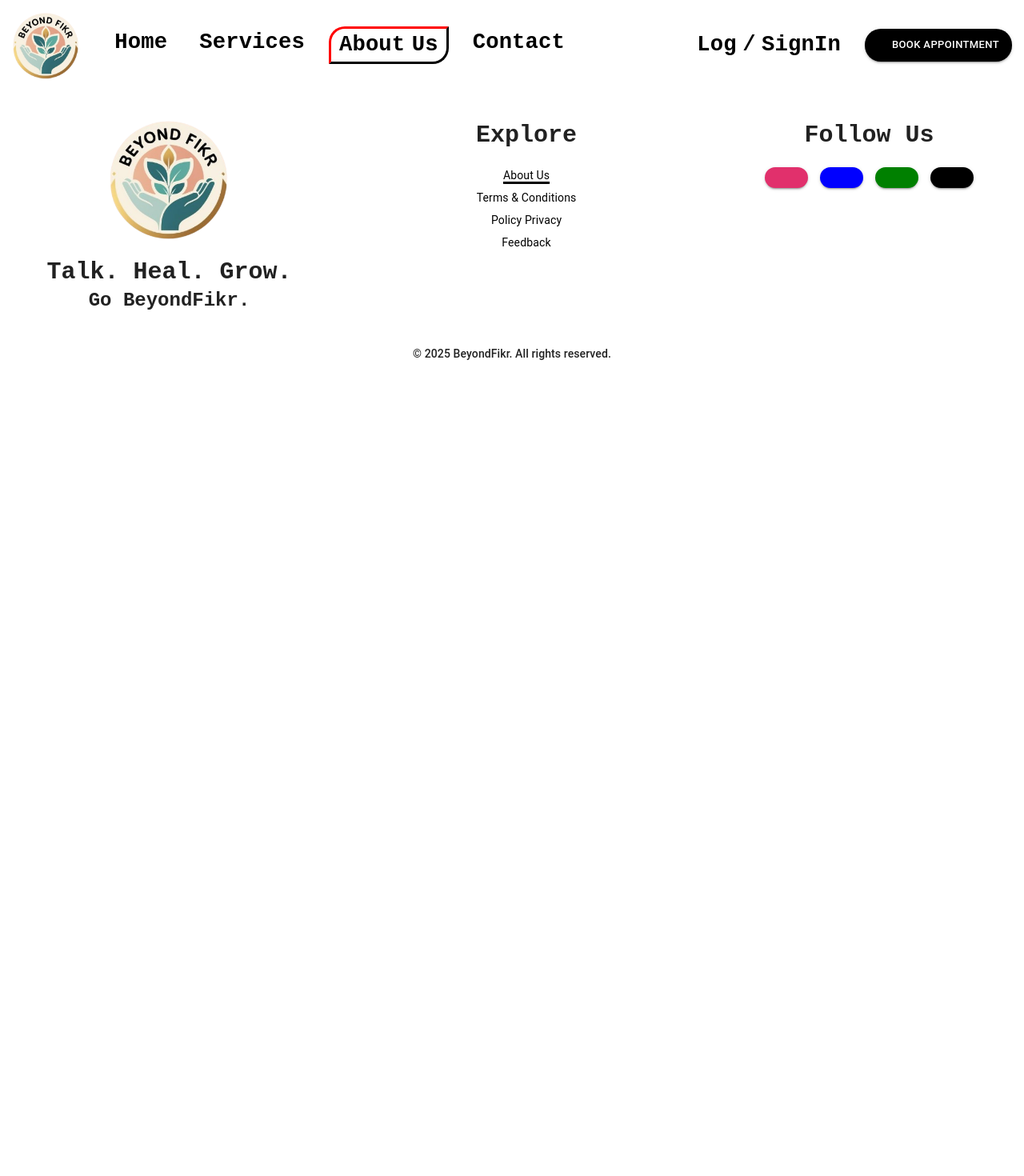
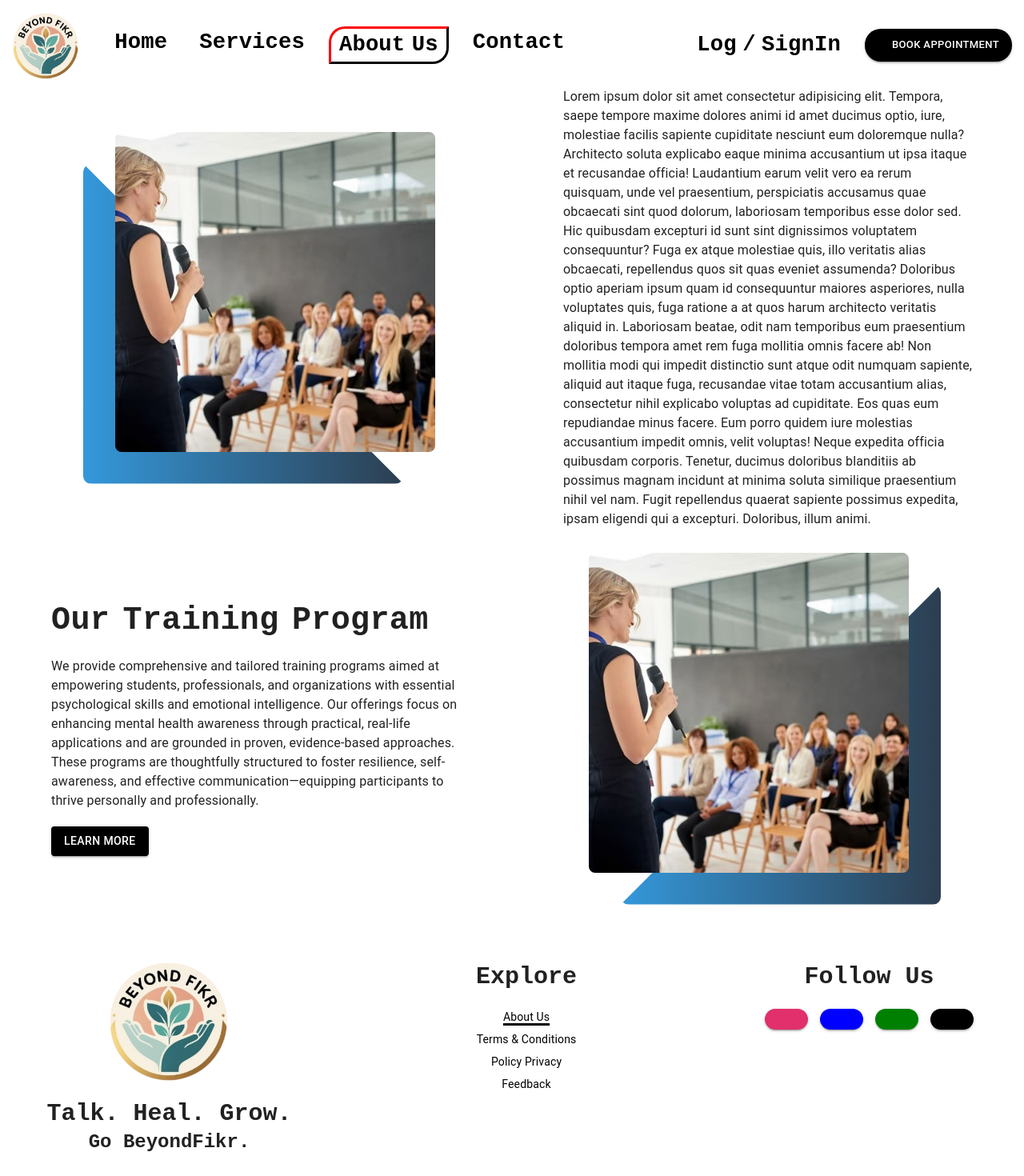
Before and after one commit to Razaumar3124/BeyondFikr, a React (Vite) app: page /aboutus in a window 1280 px wide. Shown: the top 1470 px of the page at 80% size. Before the commit the page ends 800 px from the top, so only its background shows below. Built offline with nearby package versions, Linux system fonts and the light colour scheme; some icons are missing.

Commit message:
about page section 2 is remaining then that page will also be done

```diff
--- a/src/App.jsx
+++ b/src/App.jsx
@@ -4,6 +4,7 @@ import { RouterProvider } from 'react-router/dom'
 import routes from './Routes/Routes'
 import theme from './Theme/Theme'
 import { ToastContainer } from 'react-toastify'
+import ScrollToTop from './Utils/ScrollToTop'
 
 const App = () => {
   return (
--- a/src/Components/Footer/Footer.jsx
+++ b/src/Components/Footer/Footer.jsx
@@ -55,7 +55,7 @@ const Footer = () => {
   ]
 
   return (
-    <Box sx={{bgcolor: "white"}}>
+    <Box sx={{bgcolor: "white",marginTop: {xs: "30px",md: "0px"}}}>
       <Box
       sx={{padding: {xs: "20px",md: "40px"},display: "flex",flexWrap: "wrap",justifyContent: {xs: "center",md: "space-evenly"},gap: {xs: "30px",md: "150px"}}}
       >
--- a/src/Components/Navbar/Navbar.jsx
+++ b/src/Components/Navbar/Navbar.jsx
@@ -39,7 +39,7 @@ const Navbar = () => {
 
   return (
       <Box
-        sx={{bgcolor: "white",padding: "10px 15px",display: "flex",justifyContent: "space-between",alignItems: "center"}}
+        sx={{bgcolor: "white",padding: "10px 15px",position: "sticky",top: "0px",zIndex: "3",display: "flex",justifyContent: "space-between",alignItems: "center"}}
       >
         <Box
           sx={{display: "flex",gap: {lg: "4%"},alignItems: "center"}}
--- a/src/Pages/AboutPage/AboutSec1.jsx
+++ b/src/Pages/AboutPage/AboutSec1.jsx
@@ -1,10 +1,58 @@
-import { Box } from '@mui/material'
+import { Box, Typography } from '@mui/material'
+import trainingImg from "../../assets/servicesImgs/trainingImg.jpg"
 import React from 'react'
 
 const AboutSec1 = () => {
   return (
-    <Box>
-
+    <Box sx={{
+      display: "flex",
+      flexWrap: "wrap",
+    }}>
+        <Box
+        sx={{
+          width: {xs: "100%",md: "50%"},
+          padding: "70px 0px 30px 0px",
+          display: "flex",
+          justifyContent: "center",
+          alignItems: "center"
+        }}
+        >
+          <Box sx={{position: "relative",marginRight: {xs: "10%",md: "5%"}}}>
+            <Box sx={{
+              width: {xs: "300px",md: "400px"},
+              height: {xs: "300px",md: "400px"},
+              borderRadius: "10px",
+              clipPath: "polygon(0 0, 100% 100%, 0 100%)",
+              background: "linear-gradient(90deg, #3498db 0%, #2c3e50 100%)"
+            }}>
+            </Box>
+            <Box
+              component="img"
+              src={trainingImg}
+              sx={{
+                position: "absolute",
+                bottom: "40px",
+                left: "40px",
+                width: {xs: "300px",md: "400px"},
+                height: {xs: "300px",md: "400px"},
+                objectFit: "cover",
+                borderRadius: "8px",
+                zIndex: 1
+              }}
+            />
+          </Box>
+        </Box>
+        <Box
+        sx={{width: {xs: "100%",md: "50%"},display: "flex",justifyContent: "center",alignItems: "center"}}
+        >
+          <Box
+          sx={{width: "80%"}}
+          >
+            <Typography>
+              Lorem ipsum dolor sit amet consectetur adipisicing elit. Tempora, saepe tempore maxime dolores animi id amet ducimus optio, iure, molestiae facilis sapiente cupiditate nesciunt eum doloremque nulla? Architecto soluta explicabo eaque minima accusantium ut ipsa itaque et recusandae officia! Laudantium earum velit vero ea rerum quisquam, unde vel praesentium, perspiciatis accusamus quae obcaecati sint quod dolorum, laboriosam temporibus esse dolor sed. Hic quibusdam excepturi id sunt sint dignissimos voluptatem consequuntur? Fuga ex atque molestiae quis, illo veritatis alias obcaecati, repellendus quos sit quas eveniet assumenda? Doloribus optio aperiam ipsum quam id consequuntur maiores asperiores, nulla voluptates quis, fuga ratione a at quos harum architecto veritatis aliquid in. Laboriosam beatae, odit nam temporibus eum praesentium doloribus tempora amet rem fuga mollitia omnis facere ab! Non mollitia modi qui impedit distinctio sunt atque odit numquam sapiente, aliquid aut itaque fuga, recusandae vitae totam accusantium alias, consectetur nihil explicabo voluptas ad cupiditate. Eos quas eum repudiandae minus facere. Eum porro quidem iure molestias accusantium impedit omnis, velit voluptas! Neque expedita officia quibusdam corporis. Tenetur, ducimus doloribus blanditiis ab possimus magnam incidunt at minima soluta similique praesentium nihil vel nam. Fugit repellendus quaerat sapiente possimus expedita, ipsam eligendi qui a excepturi. Doloribus, illum animi.
+            </Typography>
+          </Box>
+        </Box>
     </Box>
   )
 }
--- /dev/null
+++ b/src/Pages/AboutPage/AboutSec3.jsx
@@ -0,0 +1,81 @@
+import { Box, Button, Typography, useTheme } from '@mui/material'
+import trainingImg from "../../assets/servicesImgs/trainingImg.jpg"
+import React from 'react'
+import { NavLink } from 'react-router-dom';
+
+const AboutSec3 = () => {
+
+    const theme = useTheme();
+
+  return (
+    <Box sx={{
+      display: "flex",
+      flexWrap: "wrap-reverse",
+    }}>
+        <Box
+        sx={{width: {xs: "100%",md: "50%"},display: "flex",justifyContent: "center",alignItems: "center"}}
+        >
+            <Box
+            sx={{width: "80%",display: "flex",flexDirection: "column",gap: "20px"}}
+            >
+                <Typography
+                variant='body1'
+                sx={{fontFamily: theme.palette.custom.fontfamily,fontWeight: "bold",fontSize: "40px",wordSpacing: "-8px",lineHeight: "50px"}}
+                >
+                    Our Training Program
+                </Typography>
+                <Typography
+                variant='body1'
+                sx={{}}
+                >
+                    We provide comprehensive and tailored training programs aimed at empowering students, professionals, and organizations with essential psychological skills and emotional intelligence. Our offerings focus on enhancing mental health awareness through practical, real-life applications and are grounded in proven, evidence-based approaches. These programs are thoughtfully structured to foster resilience, self-awareness, and effective communication—equipping participants to thrive personally and professionally.
+                </Typography>
+                <NavLink to="/services">
+                    <Button
+                    variant='contained'
+                    sx={{color: "white",bgcolor: "black"}}
+                    >
+                        Learn More
+                    </Button>
+                </NavLink>
+            </Box>
+        </Box>
+        <Box
+        sx={{
+          width: {xs: "100%",md: "50%"},
+          padding: "70px 0px 30px 0px",
+          display: "flex",
+          justifyContent: "center",
+          alignItems: "center"
+        }}
+        >
+          <Box sx={{position: "relative",marginLeft: {xs: "10%",md: "5%"}}}>
+            <Box sx={{
+              width: {xs: "300px",md: "400px"},
+              height: {xs: "300px",md: "400px"},
+              borderRadius: "10px",
+              clipPath: "polygon(100% 0, 100% 100%, 0 100%)",
+              background: "linear-gradient(90deg, #3498db 0%, #2c3e50 100%)"
+            }}>
+            </Box>
+            <Box
+              component="img"
+              src={trainingImg}
+              sx={{
+                position: "absolute",
+                bottom: "40px",
+                right: "40px",
+                width: {xs: "300px",md: "400px"},
+                height: {xs: "300px",md: "400px"},
+                objectFit: "cover",
+                borderRadius: "8px",
+                zIndex: 1
+              }}
+            />
+          </Box>
+        </Box>
+    </Box>
+  )
+}
+
+export default AboutSec3
--- a/src/Pages/AboutusPage.jsx
+++ b/src/Pages/AboutusPage.jsx
@@ -1,11 +1,13 @@
 import { Box } from '@mui/material'
 import React from 'react'
-import AboutSec1 from './AboutPage/AboutSec1'
+import AboutSec1 from './AboutPage/AboutSec1.jsx'
+import AboutSec3 from './AboutPage/AboutSec3.jsx'
 
 const AboutusPage = () => {
   return (
     <Box>
       <AboutSec1 />
+      <AboutSec3 />
     </Box>
   )
 }
--- a/src/Pages/ContactPage.jsx
+++ b/src/Pages/ContactPage.jsx
@@ -1,6 +1,6 @@
 import { Box } from '@mui/material'
 import React from 'react'
-import ContactSec1 from './ContactPage/ContactSec1'
+import ContactSec1 from './ContactPage/ContactSec1.jsx'
 
 const ContactPage = () => {
   return (
--- a/src/Pages/HeroPage.jsx
+++ b/src/Pages/HeroPage.jsx
@@ -2,13 +2,15 @@ import React from 'react'
 import Navbar from '../Components/Navbar/Navbar'
 import { Box } from '@mui/material'
 import { Outlet } from 'react-router-dom'
-import Footer from '../Components/Footer/Footer'
+import Footer from '../Components/Footer/Footer.jsx'
+import ScrollToTop from '../Utils/ScrollToTop.jsx'
 
 const HeroPage = () => {
   return (
     <Box
     sx={{padding: {xs: "10px 0px 10px 0px",md: "5px 0px 5px 0px"}}}
     >
+        <ScrollToTop />
         <Navbar />
         <Outlet />
         <Footer />
--- /dev/null
+++ b/src/Utils/ScrollToTop.jsx
@@ -0,0 +1,20 @@
+// ./Utils/ScrollToTop.jsx
+import { useEffect } from 'react';
+import { useLocation } from 'react-router-dom';
+
+const ScrollToTop = () => {
+  const location = useLocation();
+
+  useEffect(() => {
+    // Smooth scroll to top on route change
+    window.scrollTo({
+      top: 0,
+      left: 0,
+      behavior: 'smooth', // 👈 enables animation
+    });
+  }, [location.pathname]);
+
+  return null;
+};
+
+export default ScrollToTop;
```
